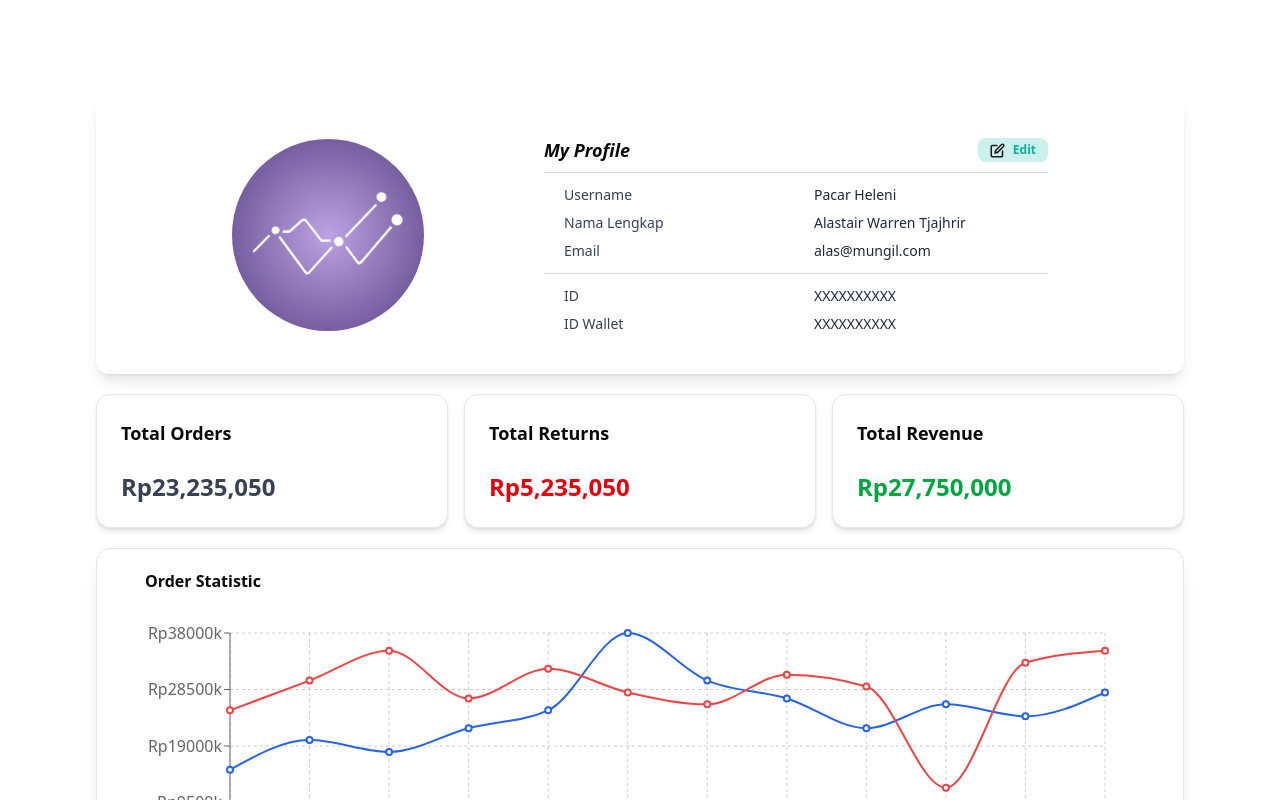
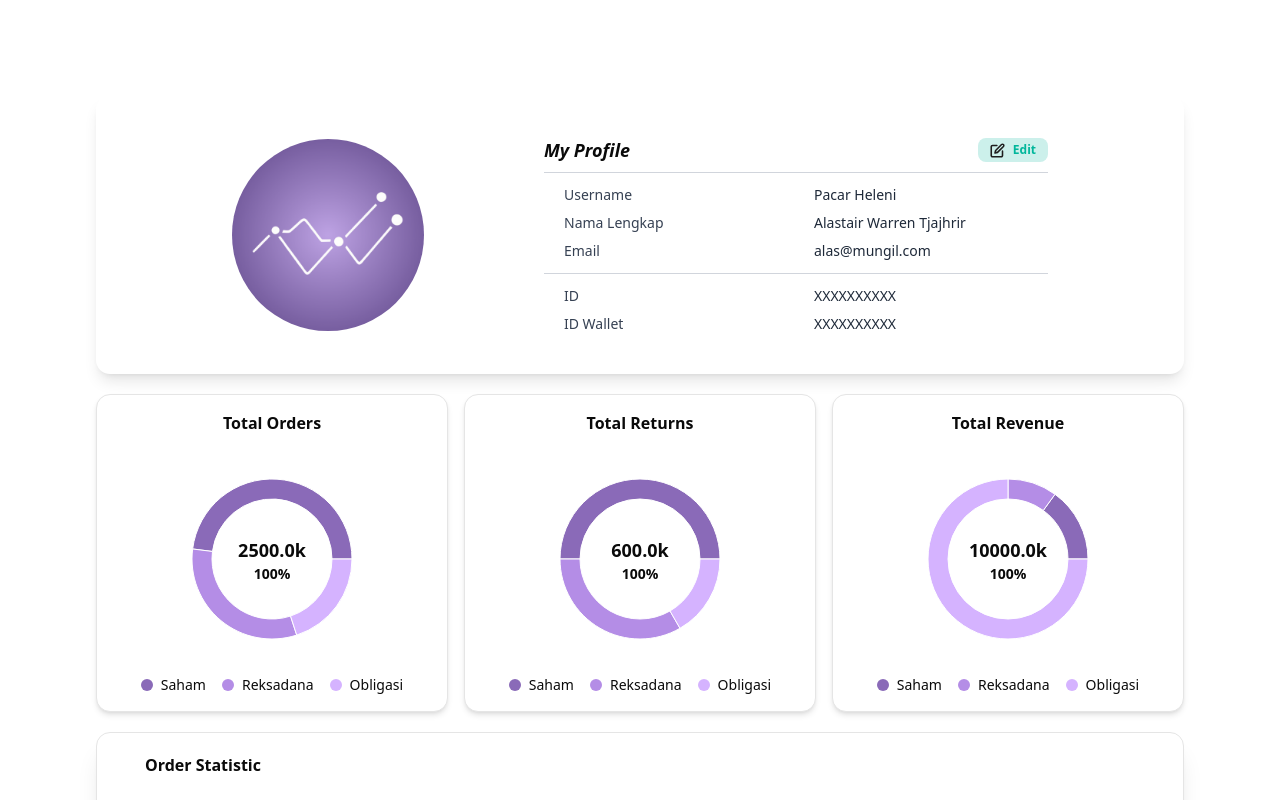
Before and after one commit to BrianHadianSTEI23/hackathon-web3-investify3, a Next.js app: page /profile in a window 1280 px wide. Shown: the top 800 px of the page. Built offline with nearby package versions, Linux system fonts and the light colour scheme.

Commit message:
fix: the statistics order

```diff
--- a/data/data.ts
+++ b/data/data.ts
@@ -30,7 +30,19 @@ export const data = [
 ];
 
 export const orderStats = {
-  totalOrders: "Rp23,235,050",
-  totalReturns: "Rp5,235,050",
-  totalRevenue: "Rp27,750,000",
+  totalOrders: {
+    saham: 1200000,
+    reksadana: 800000,
+    obligasi: 500000,
+  },
+  totalReturns: {
+    saham: 300000,
+    reksadana: 200000,
+    obligasi: 100000,
+  },
+  totalRevenue: {
+    saham: 1500000,
+    reksadana: 1000000,
+    obligasi: 7500000,
+  },
 };
--- a/src/component/OrderStatistics.tsx
+++ b/src/component/OrderStatistics.tsx
@@ -18,8 +18,8 @@ const OrderStatistics = () => {
             <YAxis tickFormatter={(value) => `Rp${value / 1000}k`} />
             <Tooltip formatter={(value) => `${value.toLocaleString()}`} />
             <Legend />
-            <Line type="monotone" dataKey="2023" stroke="#2563eb" strokeWidth={2} dot={{ r: 3 }} />
-            <Line type="monotone" dataKey="2024" stroke="#ef4444" strokeWidth={2} dot={{ r: 3 }} />
+            <Line type="monotone" dataKey="2023" stroke="#8a6ab8" strokeWidth={2} dot={{ r: 3 }} />
+            <Line type="monotone" dataKey="2024" stroke="#d5b3ff" strokeWidth={2} dot={{ r: 3 }} />
           </LineChart>
         </ResponsiveContainer>
       </CardContent>
--- a/src/component/OrderSummary.tsx
+++ b/src/component/OrderSummary.tsx
@@ -1,41 +1,104 @@
 "use client";
 
 import { Card, CardContent, CardHeader, CardTitle } from "@/components/ui/card";
+import { PieChart, Pie, Cell, Sector, ResponsiveContainer } from "recharts";
+import { useState } from "react";
 import { orderStats } from "../../data/data";
+
+const COLORS = ["#8a6ab8", "#b48de6", "#d5b3ff"];
+
+const generateChartData = (data: { saham: number; reksadana: number; obligasi: number }) => [
+  { name: "Saham", value: data.saham },
+  { name: "Reksadana", value: data.reksadana },
+  { name: "Obligasi", value: data.obligasi },
+];
+
+const formatNumber = (num: number) => {
+  return num >= 1000 ? `${(num / 1000).toFixed(1)}k` : num;
+};
 
 export default function OrderSummary() {
   return (
     <div className="grid grid-cols-1 sm:grid-cols-3 gap-4 mt-5 justify-items-center">
-    {/* Total Orders */}
-    <Card className="shadow-md w-full overflow-hidden">
-        <CardHeader>
-        <CardTitle className="text-sm sm:text-lg">Total Orders</CardTitle>
-        </CardHeader>
-        <CardContent>
-        <p className="text-2xl font-bold text-gray-700">{orderStats.totalOrders}</p>
-        </CardContent>
-    </Card>
-
-    {/* Total Returns */}
-    <Card className="shadow-md w-full overflow-hidden">
-        <CardHeader>
-        <CardTitle className="text-sm sm:text-lg">Total Returns</CardTitle>
-        </CardHeader>
-        <CardContent>
-        <p className="text-2xl font-bold text-red-600">{orderStats.totalReturns}</p>
-        </CardContent>
-    </Card>
-
-    {/* Total Revenue */}
-    <Card className="shadow-md w-full overflow-hidden">
-        <CardHeader>
-        <CardTitle className="text-sm sm:text-lg">Total Revenue</CardTitle>
-        </CardHeader>
-        <CardContent>
-        <p className="text-2xl font-bold text-green-600">{orderStats.totalRevenue}</p>
-        </CardContent>
-    </Card>
+      <ChartCard title="Total Orders" data={orderStats.totalOrders} />
+      <ChartCard title="Total Returns" data={orderStats.totalReturns} />
+      <ChartCard title="Total Revenue" data={orderStats.totalRevenue} />
     </div>
-
   );
 }
+
+function ChartCard({ title, data }: { title: string; data: { saham: number; reksadana: number; obligasi: number } }) {
+  const [activeIndex, setActiveIndex] = useState<number | undefined>(undefined);
+  const chartData = generateChartData(data);
+  const totalValue = chartData.reduce((sum, item) => sum + item.value, 0);
+
+  return (
+    <Card className="shadow-md w-full overflow-hidden flex flex-col items-center p-4">
+
+      <CardHeader className="text-center">
+        <CardTitle className="text-sm sm:text-base">{title}</CardTitle>
+      </CardHeader>
+
+      <CardContent className="relative flex flex-col items-center">
+        <ResponsiveContainer width={200} height={200}>
+
+          <PieChart>
+            <Pie
+              data={chartData}
+              cx="50%"
+              cy="50%"
+              innerRadius={60}
+              outerRadius={80}
+              dataKey="value"
+              onMouseEnter={(_, index) => setActiveIndex(index)}
+              onMouseLeave={() => setActiveIndex(undefined)}
+              opacity={0.7}
+            >
+              {chartData.map((_, index) => (
+                <Cell key={`cell-${index}`} fill={COLORS[index]} opacity={activeIndex === index || activeIndex === undefined ? 1 : 0.4} />
+              ))}
+            </Pie>
+          </PieChart>
+
+        </ResponsiveContainer>
+
+        <div
+          className={`absolute top-[43%] left-[50%] translate-x-[-50%] translate-y-[-50%] font-bold text-center ${
+            String(
+              activeIndex !== undefined
+                ? formatNumber(chartData[activeIndex].value)
+                : formatNumber(totalValue)
+            ).length > 5
+              ? "text-lg"
+              : "text-xl"
+          }`} >
+
+          <div>
+            {activeIndex !== undefined
+              ? formatNumber(chartData[activeIndex].value)
+              : formatNumber(totalValue)}
+          </div>
+
+          <div className="text-sm">
+            {activeIndex !== undefined
+              ? `${((chartData[activeIndex].value / totalValue) * 100).toFixed(1)}%`
+              : `100%`}
+          </div>
+
+        </div>
+
+
+        <div className="mt-4 flex gap-4 text-sm md:flex-row sm:flex-col-reverse">
+          {chartData.map((entry, index) => (
+            <div key={index} className="flex items-center">
+              <span className="w-3 h-3 rounded-full mr-2" style={{ backgroundColor: COLORS[index] }}></span>
+              {entry.name}
+            </div>
+          ))}
+        </div>
+
+
+      </CardContent>
+    </Card>
+  );
+}
```
